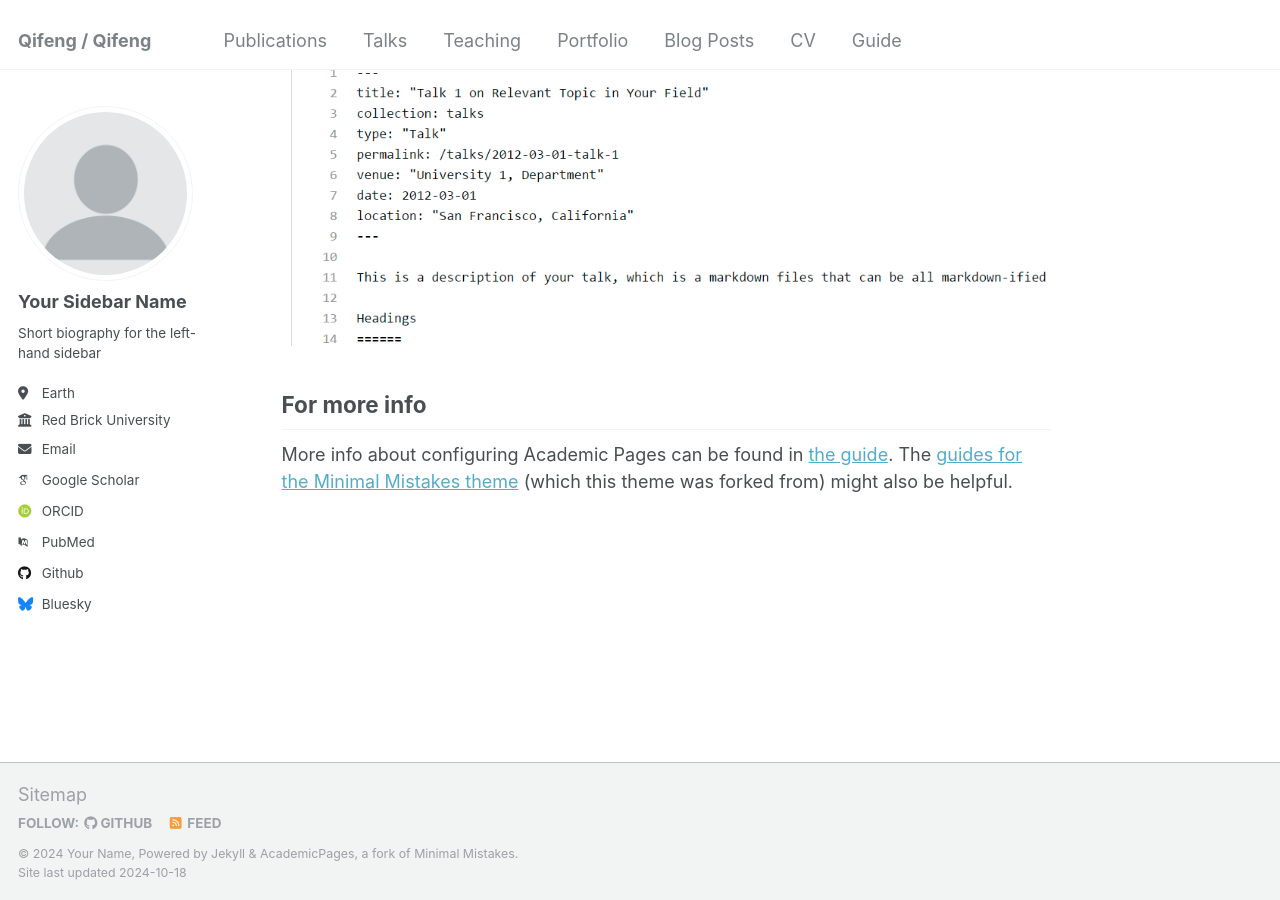
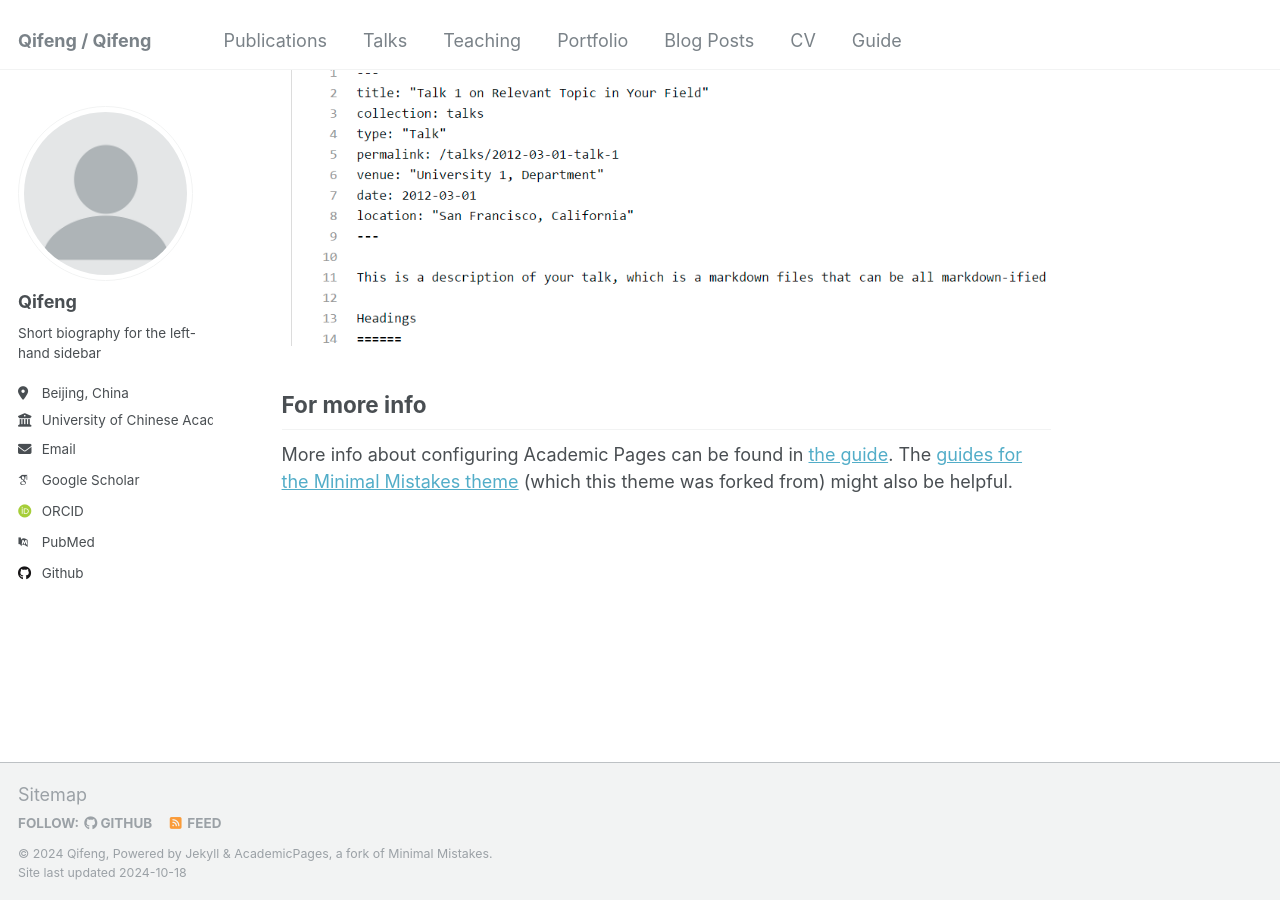
Before and after one commit to KevenGe/kevenge.github.io, a Jekyll site: the page built from _pages/about.md, in a window 1280 px wide and 900 px high, scrolled down 2643 px. Built offline with Jekyll 4.4.1, drawn with Linux system fonts in a browser that asks for light colours; some web fonts are replaced.

```diff
--- a/_config.yml
+++ b/_config.yml
@@ -10,11 +10,11 @@
 locale                   : "en-US"
 title                    : "Qifeng / Qifeng"
 title_separator          : "-"
-name                     : &name "Your Name"
+name                     : &name "Qifeng"
 description              : &description "personal description"
-url                      : https://academicpages.github.io # the base hostname & protocol for your site e.g. "https://mmistakes.github.io"
+url                      : https://kevenge.github.io # the base hostname & protocol for your site e.g. "https://mmistakes.github.io"
 baseurl                  : "" # the subpath of your site, e.g. "/blog"
-repository               : "academicpages/academicpages.github.io"
+repository               : "kevenge/kevenge.github.io"
 
 # Site Author - The following control what appear as part of the author content on the side bar.
 #               If a field is blank the icon and link will not appear, otherwise it will be shown.
@@ -22,11 +22,11 @@ repository               : "academicpages/academicpages.github.io"
 author:
   # Biographic information
   avatar           : "profile.png"
-  name             : "Your Sidebar Name"
+  name             : "Qifeng"
   pronouns         : # example: "she/her"
   bio              : "Short biography for the left-hand sidebar"
-  location         : "Earth"
-  employer         : "Red Brick University"
+  location         : "Beijing, China"
+  employer         : "University of Chinese Academy of Sciences"
   uri              : # URL
   email            : "none@example.org"
 
@@ -43,12 +43,12 @@ author:
   bitbucket        : # Username - Update with your username on the site
   codepen          : # Username
   dribbble         : # Username
-  github           : "academicpages"
+  github           : "kevenge"
   kaggle           : # Username
   stackoverflow    : # User number or user number and name (i.e., use "1" or "1/jeff-atwood")
 
   # Social media
-  bluesky          : "bsky.app" # Replace this with you Bluesky username
+  bluesky          : # "bsky.app" # Replace this with you Bluesky username
   facebook         : # Username
   flickr           : # Username
   foursquare       : # Username
```
